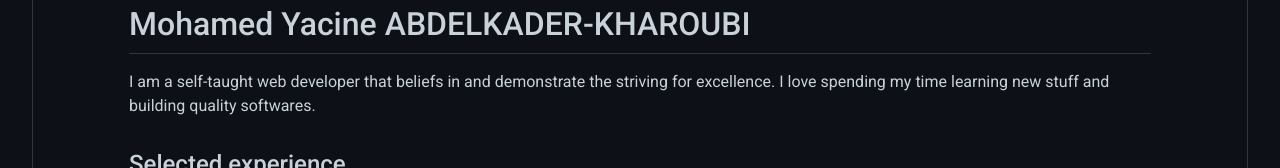
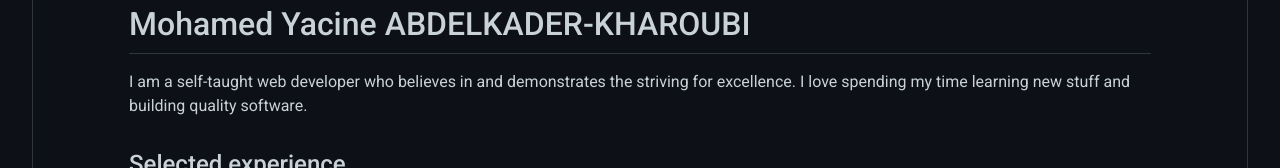
Before and after one commit to Neoxs/neoxs.v1, a Gatsby site: page /hireme in a window 1280 px wide. Shown: the part 177-345 px from the top of the page. Built offline with nearby package versions, Linux system fonts and the light colour scheme; Gatsby itself is replaced by a stand-in of ours.

Commit message:
✏️ Fix typo

```diff
--- a/src/pages/hireme.js
+++ b/src/pages/hireme.js
@@ -7,7 +7,7 @@ const hireme = () => {
     firstName: "Mohamed Yacine",
     lastName: "ABDELKADER-KHAROUBI",
     summary:
-      "I am a self-taught web developer that beliefs in and demonstrate the striving for excellence. I love spending my time learning new stuff and building quality softwares.",
+      "I am a self-taught web developer who believes in and demonstrates the striving for excellence. I love spending my time learning new stuff and building quality software.",
     experience: [
       {
         title: "PORSAY",
```
